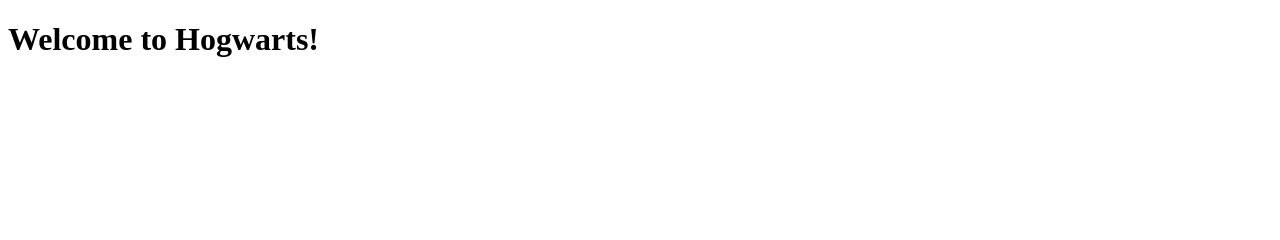
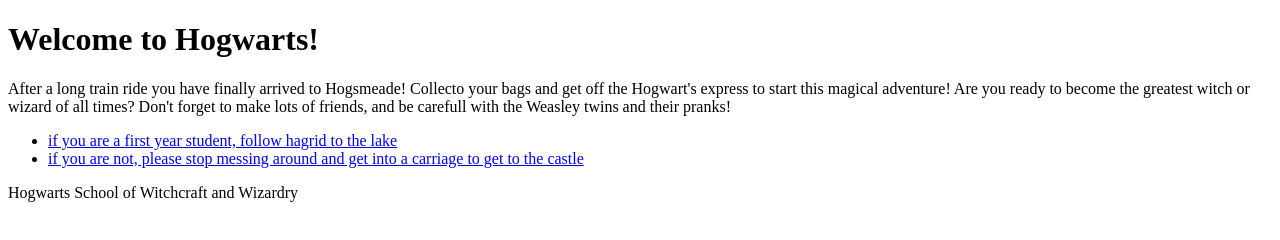
Before and after one commit to CamiR24/lab3, a plain HTML site: page index.html in a window 1280 px wide. Drawn offline with Linux system fonts and the light colour scheme.

Commit message:
welcome to hogwarts file

```diff
--- a/index.html
+++ b/index.html
@@ -6,6 +6,29 @@
     <title>Lab 3</title>
 </head>
 <body>
-    <h1>Welcome to Hogwarts!</h1>
+    <header>
+        <h1>Welcome to Hogwarts!</h1>
+    </header>
+    <article>
+        <p>
+            After a long train ride you have finally arrived to Hogsmeade! Collecto your bags
+            and get off the Hogwart's express to start this magical adventure! Are you ready
+            to become the greatest witch or wizard of all times? Don't forget to make lots of
+            friends, and be carefull with the Weasley twins and their pranks!
+        </p>
+    </article>
+    <nav>
+        <ul>
+            <li>
+                <a href="escenarios/boat.html">if you are a first year student, follow hagrid to the lake</a>
+            </li>
+            <li>
+                <a href="escenarios/carriage.html">if you are not, please stop messing around and get into a carriage to get to the castle</a>
+            </li>
+        </ul>
+    </nav>
+    <footer>
+        <p>Hogwarts School of Witchcraft and Wizardry</p>
+    </footer>
 </body>
 </html>
```
